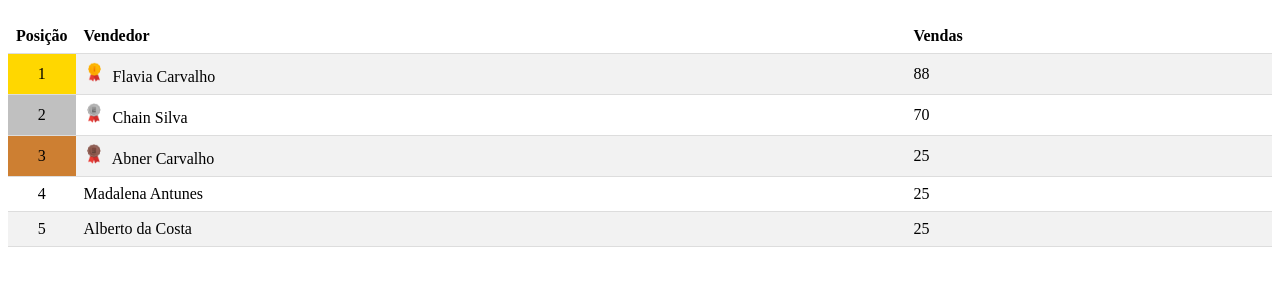
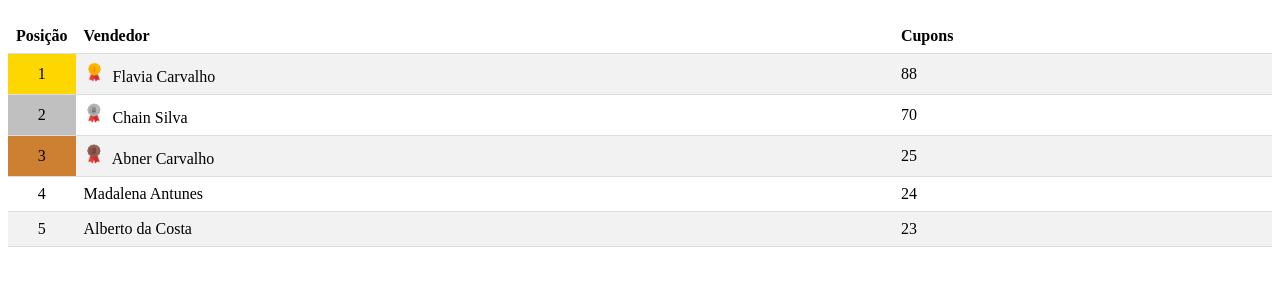
Before and after one commit to Johnny-armless/spheraPro, a plain HTML site: page index.html in a window 1280 px wide. Shown: the part 61-346 px from the top of the page. Drawn offline with Linux system fonts and the light colour scheme.

Commit message:
Update index.html

```diff
--- a/index.html
+++ b/index.html
@@ -62,7 +62,7 @@
     <tr>
       <th class="rank">Posição</th>
       <th>Vendedor</th>
-      <th>Vendas</th>
+      <th>Cupons</th>
     </tr>
     <tr>
       <td class="rank gold-medal">
@@ -99,12 +99,12 @@
     <tr>
       <td class="rank">4</td>
       <td>Madalena Antunes</td>
-      <td>25</td>
+      <td>24</td>
     </tr>
     <tr>
       <td class="rank">5</td>
       <td>Alberto da Costa</td>
-      <td>25</td>
+      <td>23</td>
     </tr>
   </table>
 </body>
```
